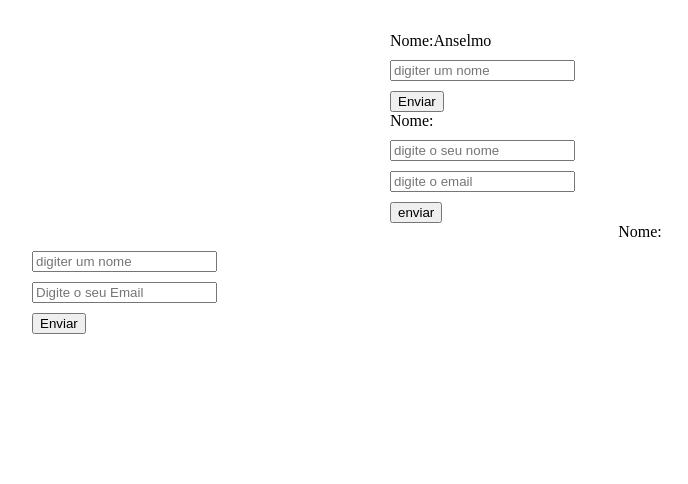
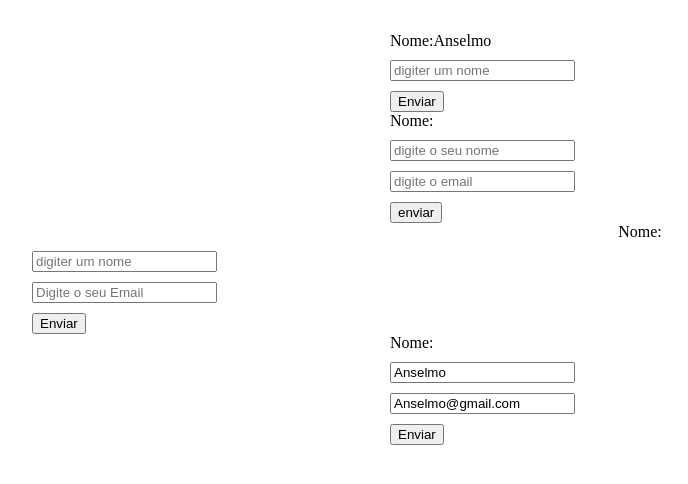
Before and after one commit to Anselmo5/CursoReact, a React (Vite) app in the folder etapa5/: page / in a window 1280 px wide. Shown: the top 484 px of the page, without its empty margins (0-688 px from the left). Built offline with nearby package versions, Linux system fonts and the light colour scheme.

Commit message:
alteração

```diff
--- a/etapa5/src/App.jsx
+++ b/etapa5/src/App.jsx
@@ -5,6 +5,7 @@ import './App.css'
 import Myform from './components/Myform'
 import Myform2 from './components/Myform2'
 import Envioforms from './components/Envioforms'
+import Controllerdinputs from './components/Controllerdinputs'
 
 function App() {
   const [count, setCount] = useState(0)
@@ -17,6 +18,8 @@ function App() {
       <Myform2/>
       {/* Envio do formulario */}
       <Envioforms/>
+      {/* Controle de inputs */}
+      <Controllerdinputs user={{name: "Anselmo", email: "Anselmo@gmail.com"}} />
     </>
   )
 }
--- /dev/null
+++ b/etapa5/src/components/Controllerdinputs.jsx
@@ -0,0 +1,24 @@
+import { useState } from "react"
+import styles from "./Myform.module.css"
+
+const Controllerdinputs = ({user}) => {
+
+ const [nome,setnome] = useState(user ? user.nome : "")
+ const [ganch, setganch] = useState(user ? user.email : "")
+
+
+console.log(ganch);
+
+  return (
+    <div>
+      <form className={styles.form}>
+        <label htmlFor="name">Nome:</label>
+        <input type="text"  name="name" placeholder="Digiter um nome" value={user.name}/>
+        <input type="email" name="name" placeholder="Digite o email" value={user.email}/>
+        <input type="submit" value="Enviar" className={styles.input}/>
+      </form>
+    </div>
+  )
+}
+
+export default Controllerdinputs;
```
